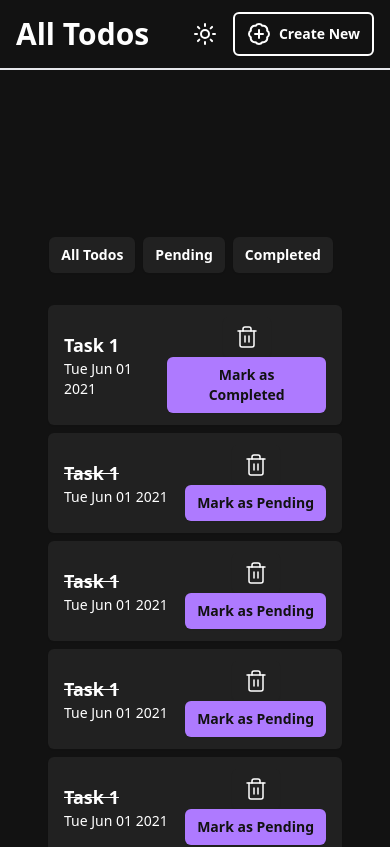
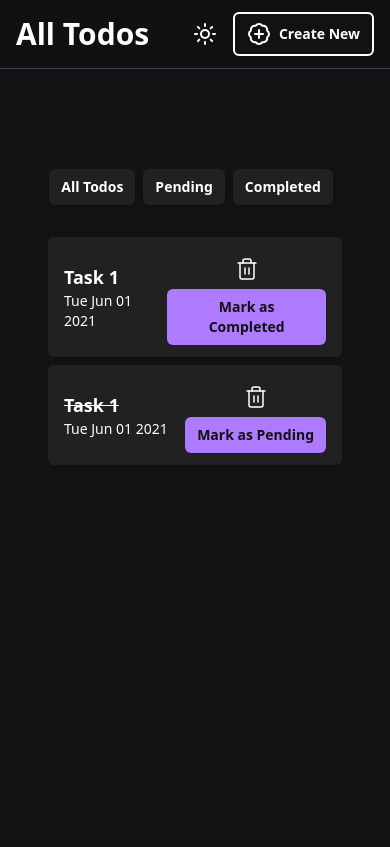
Before and after one commit to TheChirag356/todo-web-app, a React (Vite) app in the folder client/: page / in a window 390 px wide. Shown: the top 847 px of the page. Built offline with nearby package versions, Linux system fonts and the light colour scheme.

Commit message:
refactor: Update Hero component layout for responsiveness and added glass effect and sticky navbar

```diff
--- a/client/src/components/Hero/Hero.jsx
+++ b/client/src/components/Hero/Hero.jsx
@@ -10,36 +10,6 @@ function Hero() {
       title: "Task 1",
       date: "Tue Jun 01 2021",
       completed: false,
-    },
-    {
-      id: 1,
-      title: "Task 1",
-      date: "Tue Jun 01 2021",
-      completed: true,
-    },
-    {
-      id: 1,
-      title: "Task 1",
-      date: "Tue Jun 01 2021",
-      completed: true,
-    },
-    {
-      id: 1,
-      title: "Task 1",
-      date: "Tue Jun 01 2021",
-      completed: true,
-    },
-    {
-      id: 1,
-      title: "Task 1",
-      date: "Tue Jun 01 2021",
-      completed: true,
-    },
-    {
-      id: 1,
-      title: "Task 1",
-      date: "Tue Jun 01 2021",
-      completed: true,
     },
     {
       id: 1,
@@ -97,16 +67,6 @@ function Hero() {
         </div>
       ) : (
         <div className="flex flex-col items-center w-full max-w-6xl px-4 gap-2">
-          <div className="mb-4 flex flex-wrap justify-center max-w-2xl">
-            {view.map((item, index) => (
-              <button
-                key={index}
-                type="button"
-                className="rounded-md px-3 py-2 text-sm font-semibold dark:bg-[#212121] bg-[#f0f0f0] dark:text-white text-slate-950 dark:hover:bg-[#2a2a2a] hover:bg-[#e0e0e0] shadow-sm mr-2 mb-2">
-                {item}
-              </button>
-            ))}
-          </div>
           <div className="flex flex-col items-center w-full max-w-6xl px-4 gap-2 min-h-screen">
             <div className="mb-4 flex flex-wrap justify-center max-w-2xl mt-[20vh]">
               {view.map((item, index) => (
--- a/client/src/components/Navbar/Navbar.jsx
+++ b/client/src/components/Navbar/Navbar.jsx
@@ -2,7 +2,6 @@ import React, { useEffect, useState } from "react";
 import { Menu, X, BadgePlus, Sun, Moon } from "lucide-react";
 import { DialogBox } from "../DialogBox/DialogBox.jsx";
 import { Toaster, toast } from "sonner";
-
 
 export function Navbar() {
   const [theme, setTheme] = useState("dark");
@@ -28,13 +27,15 @@ export function Navbar() {
   });
 
   return (
-    <div className="absolute w-full bg-white dark:bg-[#121212] border-b-2 z-50">
+    <div className="fixed top-0 left-0 right-0 w-full bg-white/30 dark:bg-[#121212]/30 backdrop-blur-md border-b border-gray-200 dark:border-gray-700 z-50">
       <div className="mx-auto flex max-w-7xl items-center justify-between px-4 py-3 sm:px-6 lg:px-8">
         <div className="inline-flex items-center space-x-2">
-          <span className="font-bold text-black dark:text-white text-3xl">All Todos</span>
+          <span className="font-bold text-black dark:text-white text-3xl">
+            All Todos
+          </span>
         </div>
         <div className="flex items-center justify-center gap-4">
-      <Toaster richColors />
+          <Toaster richColors />
 
           <button onClick={changeTheme}>
             {theme === "light" ? <Moon /> : <Sun color="#fff" />}
@@ -42,8 +43,7 @@ export function Navbar() {
           <button
             type="button"
             className="rounded-md dark:bg-[#121212] px-3 py-2 text-sm font-semibold text-black dark:text-white shadow-sm flex items-center gap-2 border-slate-950 dark:border-white border-2 "
-            onClick={toggleComponent}
-          >
+            onClick={toggleComponent}>
             <BadgePlus />
             Create New
           </button>
```
